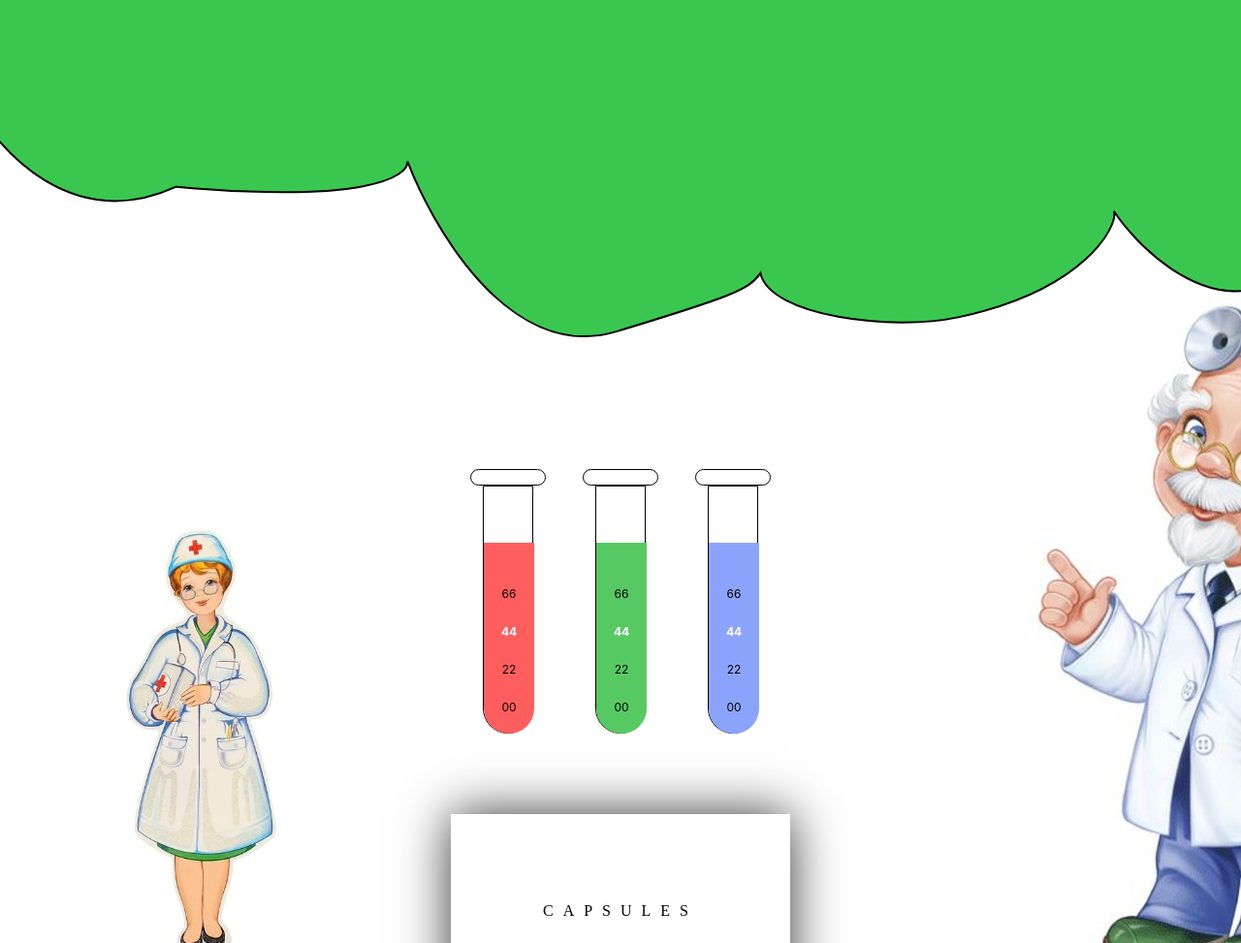
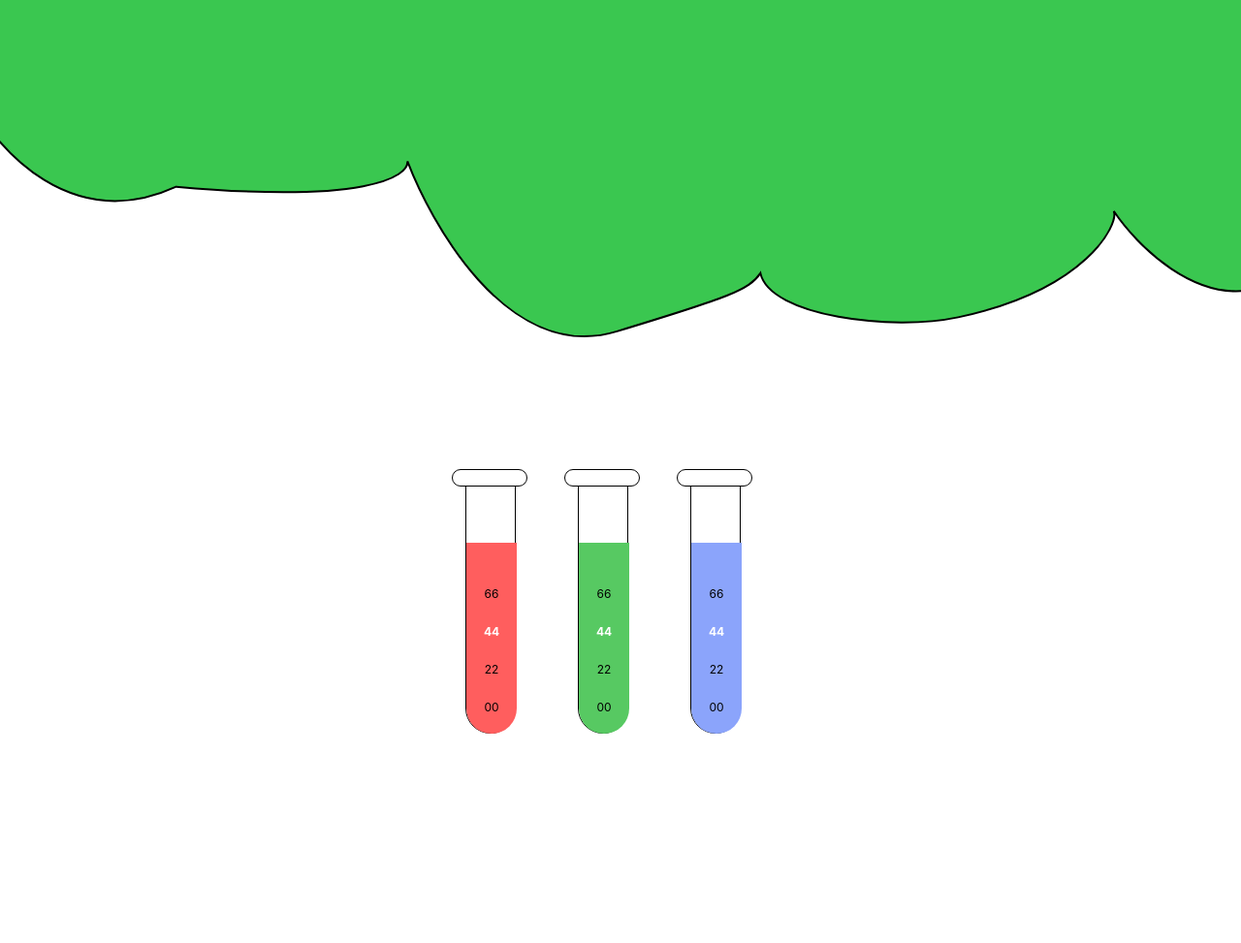
Before and after one commit to Roman-Patskan/rgb-chemical, a plain HTML site: page index.html in a window 1280 px wide. Shown: the top 973 px of the page at 97% size. After the commit the page ends 800 px from the top, so only its background shows below. Drawn offline with Linux system fonts and the light colour scheme.

Commit message:
Done by Sergey

```diff
--- a/index.html
+++ b/index.html
@@ -19,81 +19,36 @@
   </div>
   <div class="capsulas-wrapper">
     <div class="capsulas">
-      <div class="wrapper1">
-        <div class="cover1"></div>
-        <div class="borders1">
-          <div class="colors1">
-            <div class="table">
-              <p class="control">66</p>
-              <p class="control active">44</p>
-              <p class="control">22</p>
-              <p class="control">00</p>
-            </div>
-          </div>
-        </div>
-      </div>
-      <div class="wrapper2">
-        <div class="cover2"></div>
-        <div class="borders2">
-          <div class="colors2">
-            <div class="table">
-              <p class="control">66</p>
-              <p class="control active">44</p>
-              <p class="control">22</p>
-              <p class="control">00</p>
-            </div>
-          </div>
-        </div>
-      </div>
-      <div class="wrapper3">
-        <div class="cover3"></div>
-        <div class="borders3">
-          <div class="colors3">
-            <div class="table">
-              <p class="control">66</p>
-              <p class="control active">44</p>
-              <p class="control">22</p>
-              <p class="control">00</p>
-            </div>
-          </div>
+      <div class="wrapper">
+        <div class="capsulas-box color-red">
+          <p class="control">66</p>
+          <p class="control active">44</p>
+          <p class="control">22</p>
+          <p class="control">00</p>
         </div>
       </div>
     </div>
-    <div class="wave">
-      <a href="" class="wave-btn">
-        <span class="wave-btn_text">capsules</span>
-        <span class="wave-btn_waves"></span>
-      </a>
+    <div class="capsulas">
+      <div class="wrapper">
+        <div class="capsulas-box color-green">
+          <p class="control">66</p>
+          <p class="control active">44</p>
+          <p class="control">22</p>
+          <p class="control">00</p>
+        </div>
+      </div>
     </div>
-    <div class="imge">
-      <div class="imge1"></div>
-      <img src="img/sister.jpg" alt="" width="450px" , height="500px">
-      <div class="imge2"></div>
-      <img src="img/dok.jpg" alt="" width="384px">
+    <div class="capsulas">
+      <div class="wrapper">
+        <div class="capsulas-box color-blue">
+          <p class="control">66</p>
+          <p class="control active">44</p>
+          <p class="control">22</p>
+          <p class="control">00</p>
+        </div>
+      </div>
     </div>
   </div>
-  <footer>
-    <div class="imge3">
-      <img src="img/grass.jpg" alt="" width="1512px">
-    </div>
-  </footer>
-
-
-
-
-
-
-
-
-
-
-
-
-
-
-
-
-
   <script src="./script.js"></script>
 </body>
 
--- a/style.css
+++ b/style.css
@@ -3,19 +3,17 @@ body {
     margin: 0 auto;
 }
 
-.capsulas {
+.capsulas-wrapper {
     display: flex;
     justify-content: center;
     padding-top: 131px;
 }
 
-.wrapper1{
-    width: 78px;
-    height: 272px;
+.capsulas {
+    display: flex;
     padding-right: 38px;
-}
-
-.cover1 {
+    padding-top: 16px;
+    margin-right: 38px;
     width: 78px;
     height: 17px;
     border: 1px solid #000000;
@@ -23,7 +21,7 @@ body {
     border-radius: 17px;
 }
 
-.borders1 {
+.wrapper {
     width: 52px;
     height: 256px;
     margin: 0px 13px;
@@ -32,83 +30,30 @@ body {
     border-radius: 0px 0px 40px 40px
 }
 
-.colors1 {
+.capsulas-box {
     width: 52px;
-    height: 197px;
+    height: 164px;
     margin-top: 58px;
-    background: #FF5E5E;
     border-radius: 0px 0px 40px 40px;
-}
-
-.wrapper2 {
-    width: 78px;
-    height: 272px;
-    padding-right: 38px;
-}
-
-.cover2 {
-    width: 78px;
-    height: 17px;
-    border: 1px solid #000000;
-    box-sizing: border-box;
-    border-radius: 17px;
-}
-
-.borders2 {
-    width: 52px;
-    height: 256px;
-    margin: 0px 13px;
-    border: 1px solid #000000;
-    box-sizing: border-box;
-    border-radius: 0px 0px 40px 40px;
-}
-
-.colors2 {
-    width: 52px;
-    height: 197px;
-    margin-top: 58px;
-    background: #57C962;
-    border-radius: 0px 0px 40px 40px;
-}
-
-.wrapper3 {
-    width: 78px;
-    height: 272px;
-}
-
-.cover3 {
-    width: 78px;
-    height: 17px;
-    border: 1px solid #000000;
-    box-sizing: border-box;
-    border-radius: 17px;
-}
-
-.borders3 {
-    width: 52px;
-    height: 256px;
-    margin: 0px 13px;
-    border: 1px solid #000000;
-    box-sizing: border-box;
-    border-radius: 0px 0px 40px 40px;
-   }
-
-.colors3 {
-    width: 52px;
-    height: 197px;
-    margin-top: 58px;
-    background: #8BA4FB;
-    border-radius: 0px 0px 40px 40px;
-}
-
-.table {
     padding-top: 33px;
     display: flex;
     flex-direction: column;
     align-items: center;
 }
 
-p {
+.color-red {
+    background: #FF5E5E;
+}
+
+.color-green {
+    background: #57C962;
+}
+
+.color-blue {
+    background: #8BA4FB;
+}
+
+.control {
     height: 15px;
     font-family: 'Inter';
     font-style: normal;
@@ -122,43 +67,3 @@ p {
     font-weight: 700;
     color: #FFFFFF;
 }
-
-.wave {
-    position: absolute;
-    left: 500px;
-    top: 910px;
-}
-
-.wave-btn {
-    width: 280px;
-    height: 60px;
-    display: flex;
-    position: relative;
-    justify-content: center;
-    align-items: center;
-    text-decoration: none;
-}
-
-.wave-btn_text {
-    color: black;
-    text-transform: uppercase;
-    letter-spacing: 10px;
-    z-index: 3;
-}
-
-.wave-btn_waves {
-    position: absolute;
-    width: 350px;
-    height: 200px;
-    box-shadow: 0 0 50px rgba(0, 0, 0, 0.8);
-}
-
-.imge {
-  display: flex;
-  align-items: flex-end;
-  margin-top: -450px;
-}
-
-.imge2 {
-    margin-left: 612px;
-}
```
